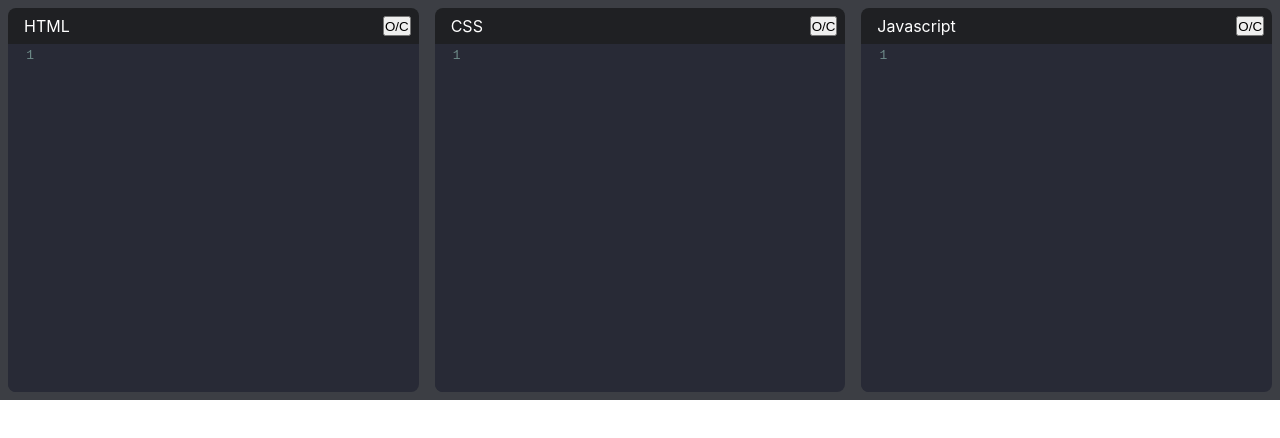
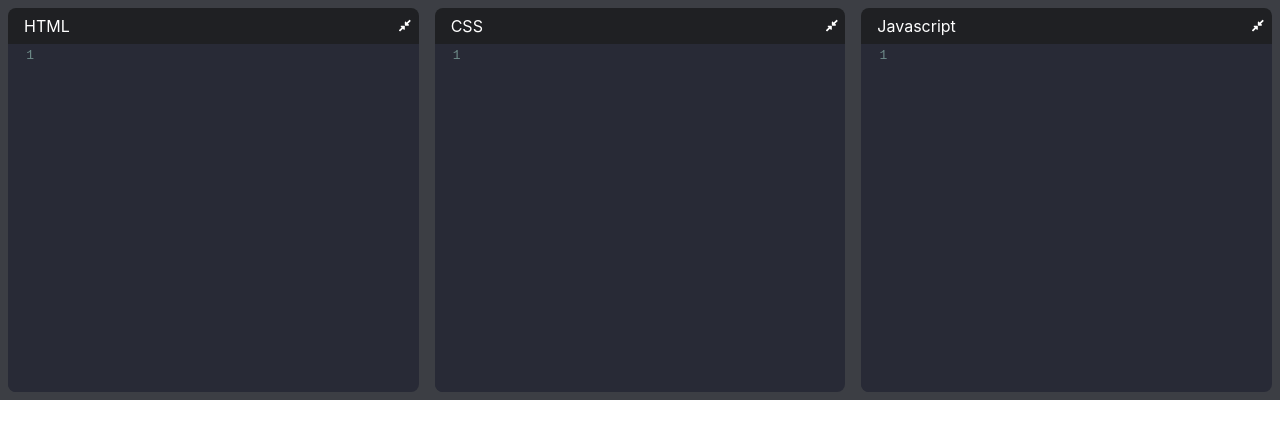
Before and after one commit to sharjeelyunus/code-live, a React (Create React App) app: page / in a window 1280 px wide. Shown: the top 438 px of the page. Built offline with nearby package versions, Linux system fonts and the light colour scheme.

Commit message:
👌 IMPROVE: Open Close Button

```diff
--- a/package.json
+++ b/package.json
@@ -3,6 +3,9 @@
   "version": "0.1.0",
   "private": true,
   "dependencies": {
+    "@fortawesome/fontawesome-svg-core": "^1.2.36",
+    "@fortawesome/free-solid-svg-icons": "^5.15.4",
+    "@fortawesome/react-fontawesome": "^0.1.16",
     "@testing-library/jest-dom": "^5.11.4",
     "@testing-library/react": "^11.1.0",
     "@testing-library/user-event": "^12.1.10",
--- a/src/components/Editor.js
+++ b/src/components/Editor.js
@@ -1,11 +1,12 @@
-import React from 'react';
+import React, { useState } from 'react';
 import 'codemirror/lib/codemirror.css';
 import 'codemirror/theme/dracula.css';
 import 'codemirror/mode/xml/xml';
 import 'codemirror/mode/javascript/javascript';
 import 'codemirror/mode/css/css';
 import { Controlled as ControlledEditor } from 'react-codemirror2';
-
+import { FontAwesomeIcon } from '@fortawesome/react-fontawesome';
+import { faCompressAlt, faExpandAlt } from '@fortawesome/free-solid-svg-icons';
 
 const Editor = (props) => {
     const {
@@ -15,15 +16,23 @@ const Editor = (props) => {
         onChange
     } = props;
 
+    const [open, setOpen] = useState(true);
+
     function handleChange(editor, data, value) {
         onChange(value)
     }
 
     return (
-        <div className="editor-container">
+        <div className={`editor-container ${open ? `` : `collapsed`}`}>
             <div className="editor-title">
                 {displayName}
-                <button>O/C</button>
+                <button
+                    type="button"
+                    className="expand-collapse-btn"
+                    onClick={() => setOpen(prevOpen => !prevOpen)}
+                >
+                    <FontAwesomeIcon icon={open ? faCompressAlt : faExpandAlt} />
+                </button>
             </div>
             <ControlledEditor
                 onBeforeChange={handleChange}
--- a/src/index.css
+++ b/src/index.css
@@ -34,6 +34,15 @@ code {
   background-color: hsl(225, 6%, 25%);
 }
 
+.editor-container.collapsed {
+  flex-grow: 0;
+}
+
+.editor-container.collapsed .CodeMirror-scroll {
+  position: absolute;
+  overflow: hidden !important;
+}
+
 .editor-title {
   display: flex;
   justify-content: space-between;
@@ -42,6 +51,13 @@ code {
   padding: 0.5rem 0.5rem 0.5rem 1rem;
   border-top-right-radius: 0.5rem;
   border-top-left-radius: 0.5rem;
+}
+
+.expand-collapse-btn {
+  margin-left: 0.5rem;
+  background: none;
+  border: none;
+  color: white;
 }
 
 .CodeMirror {
```
Also changed, not shown: 1 other file (tests, documents, lock files or other folders).
